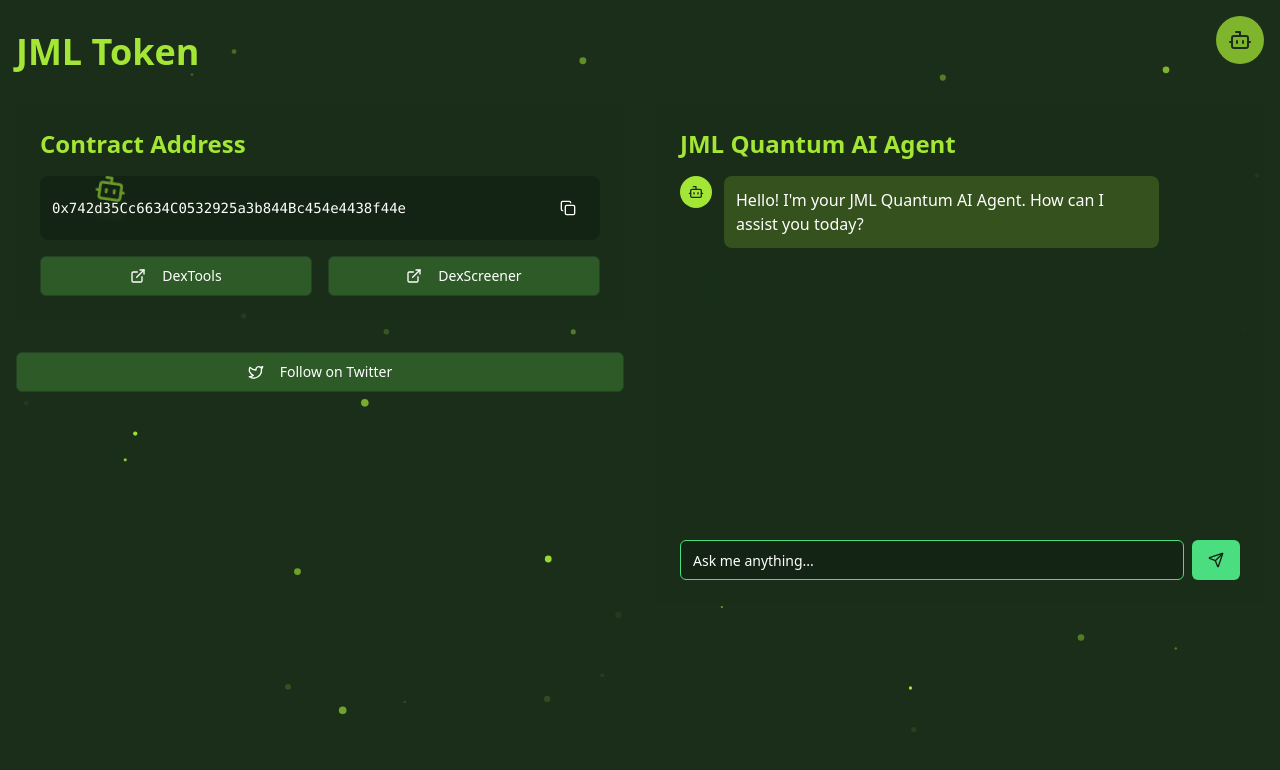
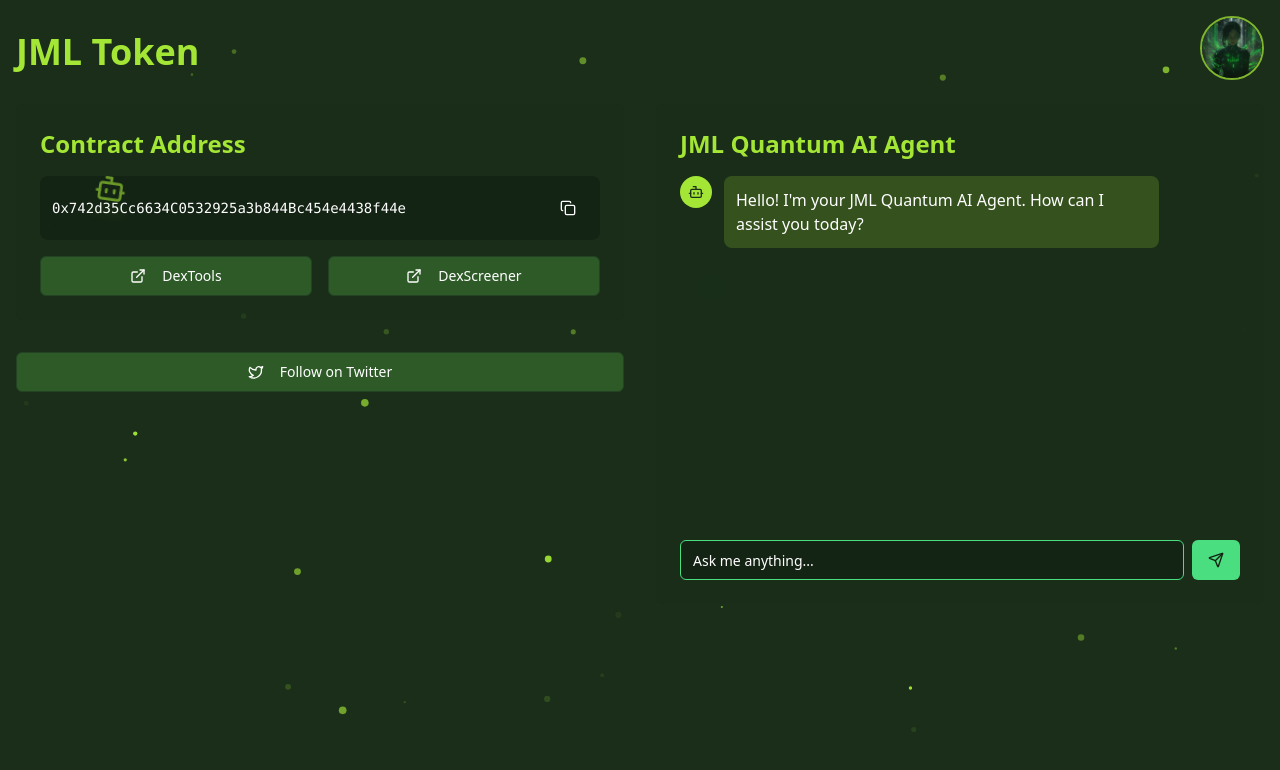
Before and after one commit to Rueandgeas/jml-quantum-ai-fa180a6b, a React (Vite) app: page / in a window 1280 px wide. Shown: the top 770 px of the page. Built offline with nearby package versions, Linux system fonts and the light colour scheme.

Commit message:
Replace bot image in UI
Updated the bot image in the user interface with the attached image as per the request.
[skip gpt_engineer]

```diff
--- a/src/pages/Index.tsx
+++ b/src/pages/Index.tsx
@@ -21,12 +21,16 @@ const Index = () => {
         className="fixed top-4 right-4 z-50"
       >
         <div className="relative group">
-          <div className="w-12 h-12 rounded-full bg-quantum-glow flex items-center justify-center animate-pulse cursor-pointer">
-            <Bot className="w-6 h-6 text-forest-dark" />
+          <div className="w-16 h-16 rounded-full bg-quantum-glow/10 flex items-center justify-center animate-pulse cursor-pointer overflow-hidden border-2 border-quantum-glow">
+            <img
+              src="/lovable-uploads/159cf220-572e-4887-8355-ef9bbff3dec3.png"
+              alt="AI Assistant"
+              className="w-full h-full object-cover"
+            />
           </div>
           <div className="absolute -bottom-2 left-1/2 transform -translate-x-1/2 scale-0 group-hover:scale-100 transition-transform">
             <div className="bg-quantum-glow text-forest-dark text-xs px-2 py-1 rounded whitespace-nowrap">
-              AI Assistant
+              Quantum AI Assistant
             </div>
           </div>
         </div>
```
Also changed, not shown: public/lovable-uploads/159cf220-572e-4887-8355-ef9bbff3dec3.png (added).
